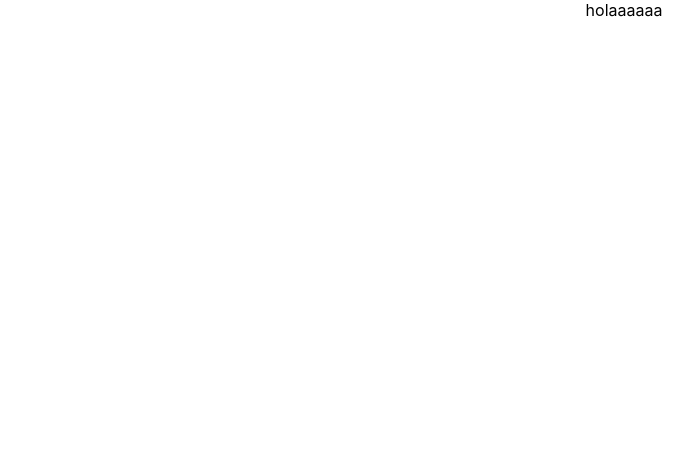
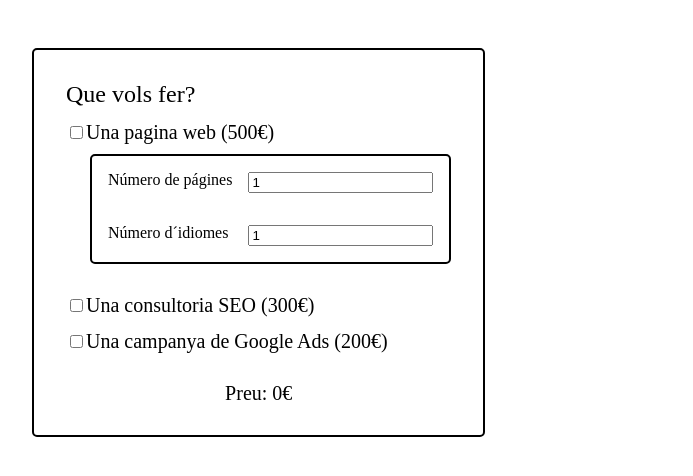
Before and after one commit to Txintxor/Sprint_7_React_2, a React (Create React App) app: page / in a window 1280 px wide. Shown: the top 476 px of the page, without its empty margins (16-709 px from the left). Built offline with nearby package versions, Linux system fonts and the light colour scheme.

Commit message:
Level 1 exercise 2

```diff
--- a/package.json
+++ b/package.json
@@ -8,7 +8,8 @@
     "@testing-library/user-event": "^13.5.0",
     "react": "^18.1.0",
     "react-dom": "^18.1.0",
-    "react-scripts": "5.0.1",
+    "react-scripts": "^2.1.3",
+    "styled-components": "^5.3.5",
     "web-vitals": "^2.1.4"
   },
   "scripts": {
--- a/public/index.html
+++ b/public/index.html
@@ -9,12 +9,6 @@
       name="description"
       content="Web site created using create-react-app"
     />
-
-    <!--
-      manifest.json provides metadata used when your web app is installed on a
-      user's mobile device or desktop. See https://developers.google.com/web/fundamentals/web-app-manifest/
-    -->
-    <link rel="manifest" href="%PUBLIC_URL%/manifest.json" />
     <!--
       Notice the use of %PUBLIC_URL% in the tags above.
       It will be replaced with the URL of the `public` folder during the build.
@@ -24,20 +18,10 @@
       work correctly both with client-side routing and a non-root public URL.
       Learn how to configure a non-root public URL by running `npm run build`.
     -->
-    <title>React App</title>
+    <title>Sprint 7 React II</title>
   </head>
   <body>
     <noscript>You need to enable JavaScript to run this app.</noscript>
     <div id="root"></div>
-    <!--
-      This HTML file is a template.
-      If you open it directly in the browser, you will see an empty page.
-
-      You can add webfonts, meta tags, or analytics to this file.
-      The build step will place the bundled scripts into the <body> tag.
-
-      To begin the development, run `npm start` or `yarn start`.
-      To create a production bundle, use `npm run build` or `yarn build`.
-    -->
   </body>
 </html>
--- a/src/App.css
+++ b/src/App.css
@@ -1,6 +1,36 @@
+
 .App {
-  min-height: 100vh;
   display: flex;
   flex-direction: column;
+  margin: 3rem 0 0 3reM;
+  font-size: 1.25rem;
+}
+
+#menuContainer {
+  width: fit-content;
+  padding: 2rem;
+  border: 2px solid black;
+  border-radius: 5px;
+}
+
+#menuTittle {
+  font-size: 1.5rem;
+  margin-bottom: 1rem;
+}
+
+.menuIl {
+ margin-bottom: 1rem;
+}
+
+#pResult {
+  margin-top: 2rem;
   text-align: center;
 }
+
+
+
+.webIl {
+  display: flex;
+  justify-content: space-between;
+  padding: 1rem;
+}
--- a/src/App.js
+++ b/src/App.js
@@ -1,10 +1,56 @@
-
-import './App.css';
+import React, { useState } from "react";
+import "./App.css";
+import Menu from "./components/menu/Menu.js";
 
 function App() {
+  const [preu, setPreu] = useState(0);
+  const [extra, setExtra] = useState(0);
+  const [page, setPage] = useState(1);
+  const [idiom, setIdiom] = useState(1);
+
+  const sumaPreu = (e) => {
+    console.log(extra);
+    const ev = document.querySelector(e);
+    if (ev !== null) {
+      const value = parseInt(ev.value);
+
+      ev.checked
+        ? e === "#web"
+          ? setPreu(preu + value + extra)
+          : setPreu(preu + value)
+        : e === "#web"
+        ? setPreu(preu - value - extra)
+        : setPreu(preu - value);
+    }
+  };
+
+  const extraWeb = () => {
+    const pagina = document.querySelector("#numPag");
+    const idioma = document.querySelector("#numIdiom");
+    const check = document.querySelector("#web");
+
+    if (pagina.value !== null) setPage(parseInt(pagina.value));
+    if (idioma.value !== null) setIdiom(parseInt(idioma.value));
+    if (parseInt(pagina.value) === 1 && parseInt(idioma.value) === 1) {
+      setExtra(0);
+      if (check.checked) setPreu(preu - extra);
+    } else {
+      setExtra(parseInt(pagina.value) * parseInt(idioma.value) * 30);
+      if (check.checked)
+        setPreu(preu - extra + parseInt(pagina.value) * parseInt(idioma.value) * 30);
+    }
+  };
+
+  // RENDER
   return (
     <div className="App">
-<div>holaaaaaa</div>
+      <Menu
+        extraWeb={extraWeb}
+        sumaPreu={sumaPreu}
+        preu={preu}
+        page={page}
+        idiom={idiom}
+      />
     </div>
   );
 }
--- /dev/null
+++ b/src/components/menu/Menu.js
@@ -0,0 +1,58 @@
+import React from 'react';
+import {Panell} from '../styled-c/styled-components.js'
+
+const Menu = (props) => {
+  return (
+    <form id="menuContainer">
+      <p id="menuTittle">Que vols fer?</p>
+      <ul id="menuUl">
+        <li className="menuIl">
+          <input
+            className="preuInput"
+            type="checkbox"
+            name="web"
+            id="web"
+            value="500"
+            onChange={() =>(props.sumaPreu('#web'))}
+          />
+          <label htmlFor="web">Una pagina web (500&#x20AC;)</label>
+          <Panell >
+            <li className="webIl">
+              <label htmlFor="numPag">Número de págines</label>
+              <input min="0" type="number" value = {props.page} onChange={props.extraWeb} name="numPag" id="numPag" />
+            </li>
+            <li className="webIl">
+              <label htmlFor="numIdiom">Número d´idiomes</label>
+              <input min="0" type="number" value = {props.idiom} onChange={props.extraWeb} name="numIdiom" id="numIdiom" />
+            </li>
+          </Panell>
+        </li>
+        <li className="menuIl">
+          <input
+            className="preuInput"
+            type="checkbox"
+            name="seo"
+            id="seo"
+            value="300"
+            onChange={() =>(props.sumaPreu('#seo'))}
+          />
+          <label htmlFor="seo">Una consultoria SEO (300&#x20AC;)</label>
+        </li>
+        <li className="menuIl">
+          <input
+            className="preuInput"
+            type="checkbox"
+            name="ads"
+            id="ads"
+            value="200"
+            onChange={() =>(props.sumaPreu('#ads'))}
+          />
+          <label htmlFor="ads">Una campanya de Google Ads (200&#x20AC;)</label>
+        </li>
+      </ul>
+      <p id="pResult">Preu: {props.preu}&#x20AC;</p>
+    </form>
+  );
+};
+
+export default Menu;
--- /dev/null
+++ b/src/components/styled-c/styled-components.js
@@ -0,0 +1,12 @@
+import styled from 'styled-components';
+
+
+
+export const Panell = styled.ul`
+
+width:fit-content;
+margin: .75rem 0 1.95rem 1.5rem;
+font-size: 1rem;
+border: 2px solid black;
+border-radius: 5px;
+`;
--- a/src/index.css
+++ b/src/index.css
@@ -1,13 +1,64 @@
+/* http://meyerweb.com/eric/tools/css/reset/
+   v2.0 | 20110126
+   License: none (public domain)
+*/
+
+html, body, div, span, applet, object, iframe,
+h1, h2, h3, h4, h5, h6, p, blockquote, pre,
+a, abbr, acronym, address, big, cite, code,
+del, dfn, em, img, ins, kbd, q, s, samp,
+small, strike, strong, sub, sup, tt, var,
+b, u, i, center,
+dl, dt, dd, ol, ul, li,
+fieldset, form, label, legend,
+table, caption, tbody, tfoot, thead, tr, th, td,
+article, aside, canvas, details, embed,
+figure, figcaption, footer, header, hgroup,
+menu, nav, output, ruby, section, summary,
+time, mark, audio, video {
+	margin: 0;
+	padding: 0;
+	border: 0;
+	font-size: 100%;
+	font: inherit;
+	vertical-align: baseline;
+}
+/* HTML5 display-role reset for older browsers */
+article, aside, details, figcaption, figure,
+footer, header, hgroup, menu, nav, section {
+	display: block;
+}
 body {
-  margin: 0;
-  font-family: -apple-system, BlinkMacSystemFont, 'Segoe UI', 'Roboto', 'Oxygen',
-    'Ubuntu', 'Cantarell', 'Fira Sans', 'Droid Sans', 'Helvetica Neue',
-    sans-serif;
-  -webkit-font-smoothing: antialiased;
-  -moz-osx-font-smoothing: grayscale;
+	line-height: 1;
+}
+ol, ul {
+	list-style: none;
+}
+blockquote, q {
+	quotes: none;
+}
+blockquote:before, blockquote:after,
+q:before, q:after {
+	content: '';
+	content: none;
+}
+table {
+	border-collapse: collapse;
+	border-spacing: 0;
 }
 
-code {
-  font-family: source-code-pro, Menlo, Monaco, Consolas, 'Courier New',
-    monospace;
+label {
+	margin-right: 1rem;
 }
+
+/* Chrome, Safari, Edge, Opera */
+input::-webkit-outer-spin-button,
+input::-webkit-inner-spin-button {
+  -webkit-appearance: none;
+  margin: 0;
+}
+
+/* Firefox */
+input[type=number] {
+  -moz-appearance: textfield;
+}
```
Also changed, not shown: 1 other file (tests, documents, lock files or other folders).
